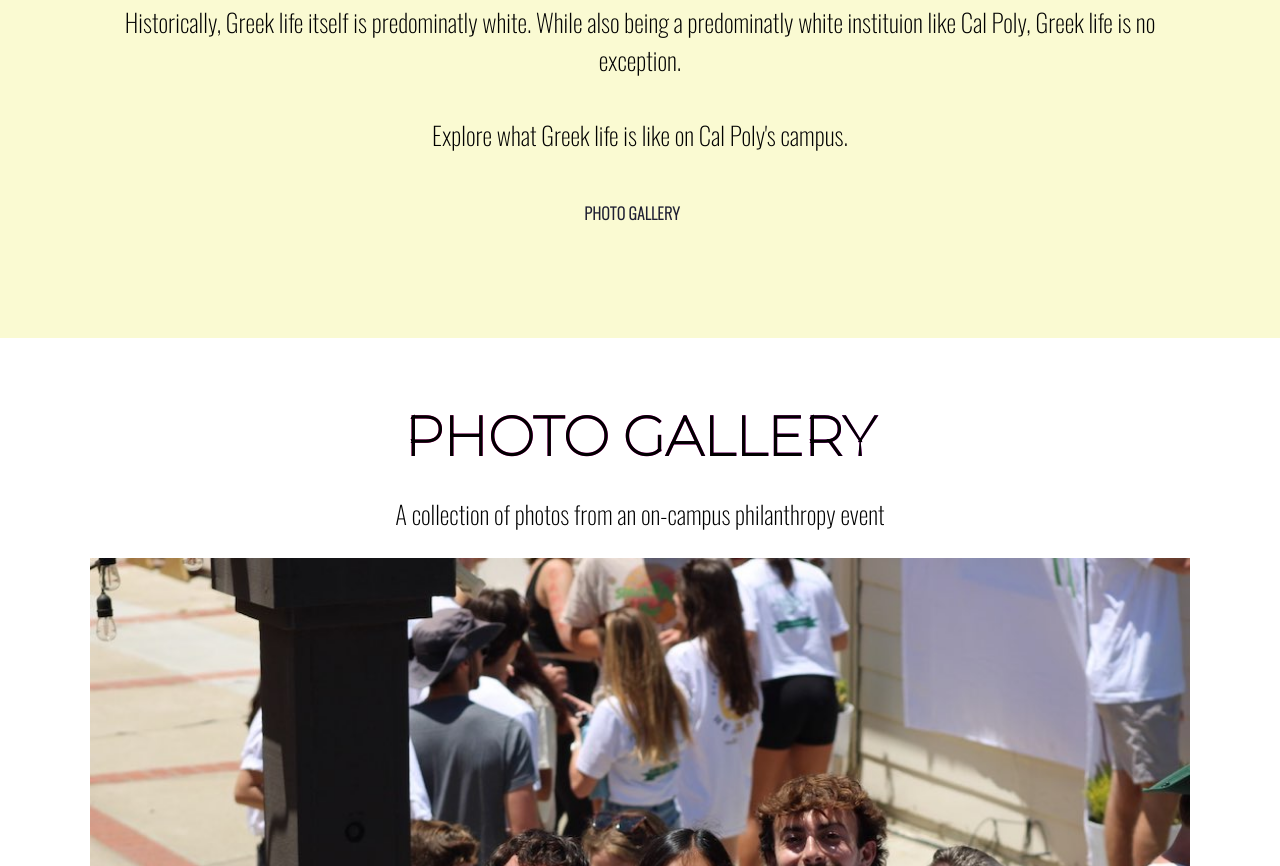
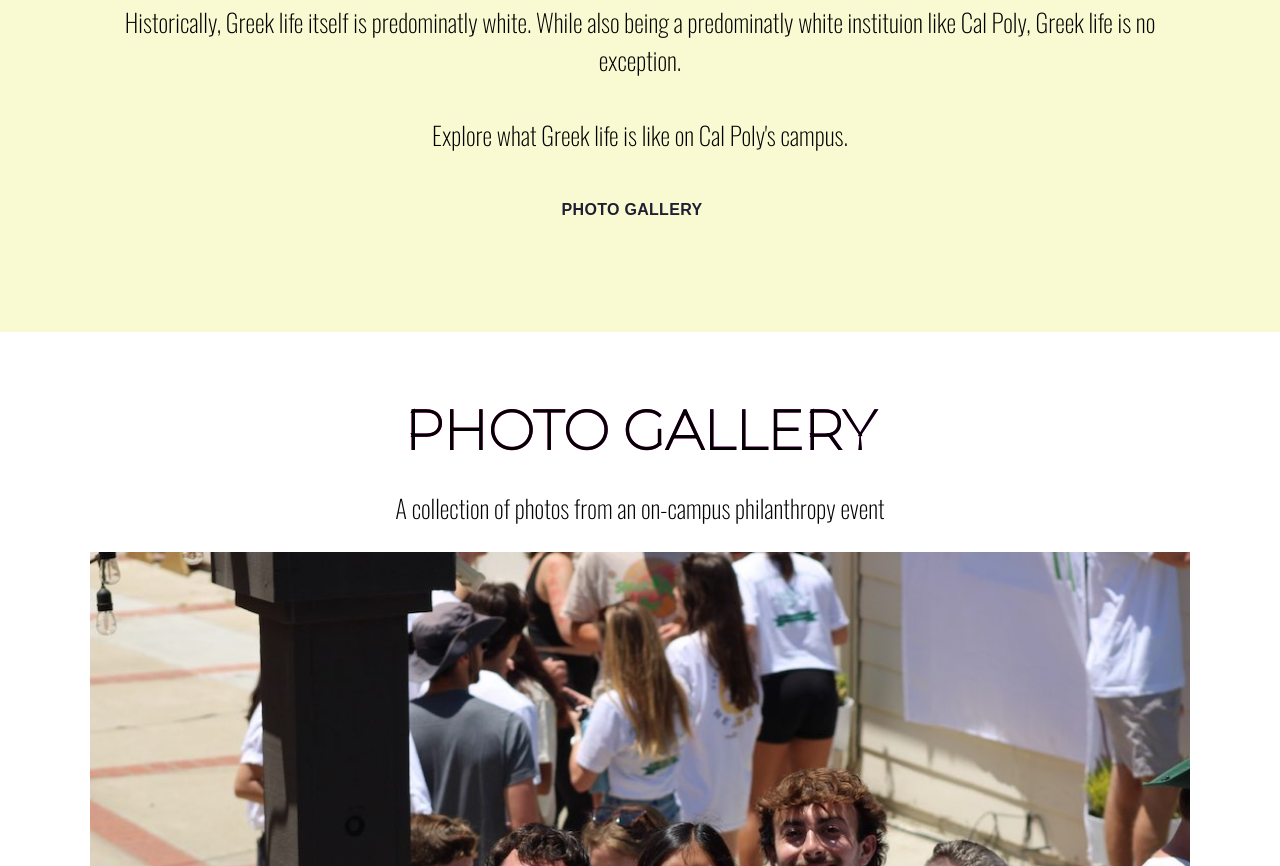
Before and after one commit to angelapassalacqua/j410passalacqua, a plain HTML site: page index.html in a window 1280 px wide. Shown: the part 954-1820 px from the top of the page. Drawn offline with nearby package versions, Linux system fonts and the light colour scheme; a script that the page names is missing.

Commit message:
Update style.css

```diff
--- a/style.css
+++ b/style.css
@@ -108,7 +108,7 @@ a.text:hover, a.text:active {
 }
 .row a{
 	color: #1e1f32;
-    font-family: "Oswald",sans-serif;
+    font-family: "Monsterant",sans-serif;
     text-transform: uppercase;
     padding: .5rem 1rem;
     padding-right: 2rem;
```
